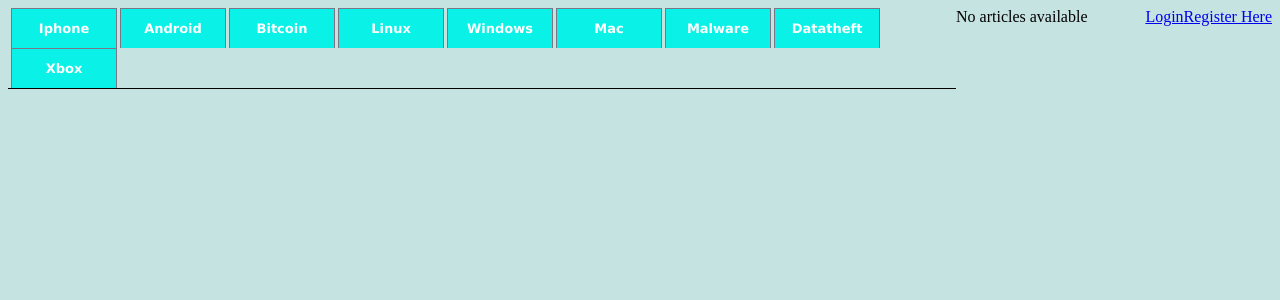
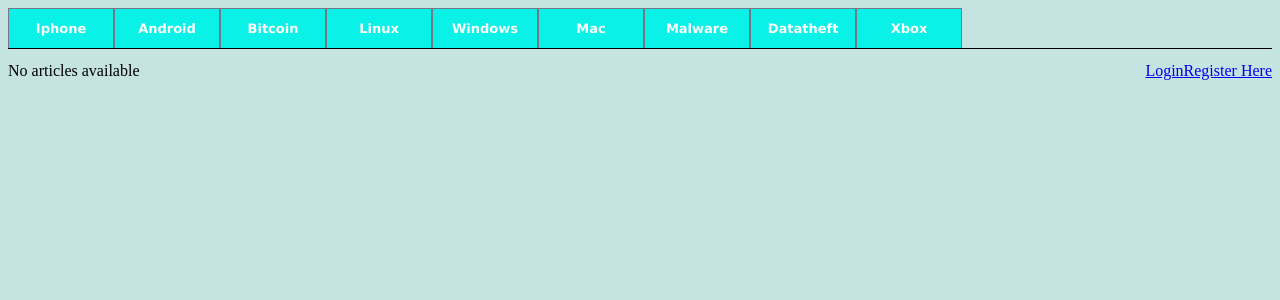
Before and after one commit to jetbird/hackerscoops, a Django app: page / in a window 1280 px wide. Shown: the top 300 px of the page. Run offline with Django 3.2, Linux system fonts and the light colour scheme; data that the repository does not hold is empty; parts of the project's set-up code (start-up, migrations or seed data) failed here and were passed over.

Commit message:
design stuff

```diff
--- a/accounts/tests.py
+++ b/accounts/tests.py
@@ -36,7 +36,7 @@
         response = self.client.get('/accounts/login/')
         self.assertEqual(response.status_code,200)
 
-    def if_user_can_login(self):
+    def test_if_user_can_login(self):
         response = self.client.post('/accounts/login',
                 {'username':'oltjano','password':'test132244'})
         self.assertEqual(response.status_code,200)
--- a/article/static/style.css
+++ b/article/static/style.css
@@ -1,9 +1,8 @@
 #navbar ul {
 
-    width:75%;
+    width:100%;
     float:left;
     padding:0;
-    margin-left:0;
     margin-top:0;
     border-bottom:1px solid ;
     font:bold 13px Verdana, sans-serif;
@@ -18,7 +17,7 @@
 
 #navbar ul li a {
     padding:12px 0.5em;
-    margin-left:3px;
+    margin-left:0 px;
     border:1px solid #778;
     border-bottom:none;
     background-color:#0AF2E7;
@@ -37,6 +36,8 @@
 }
 
 #home_articles  {
+    padding:0;
+    margin-top:0;
     border:solid 1px #eaeaea ;
     width:58%;
     background-color:white;
```
